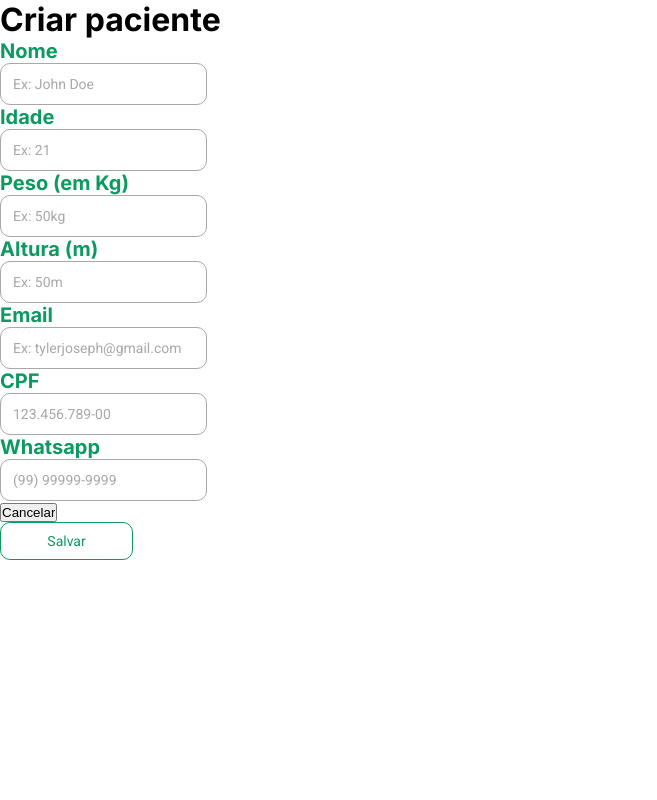
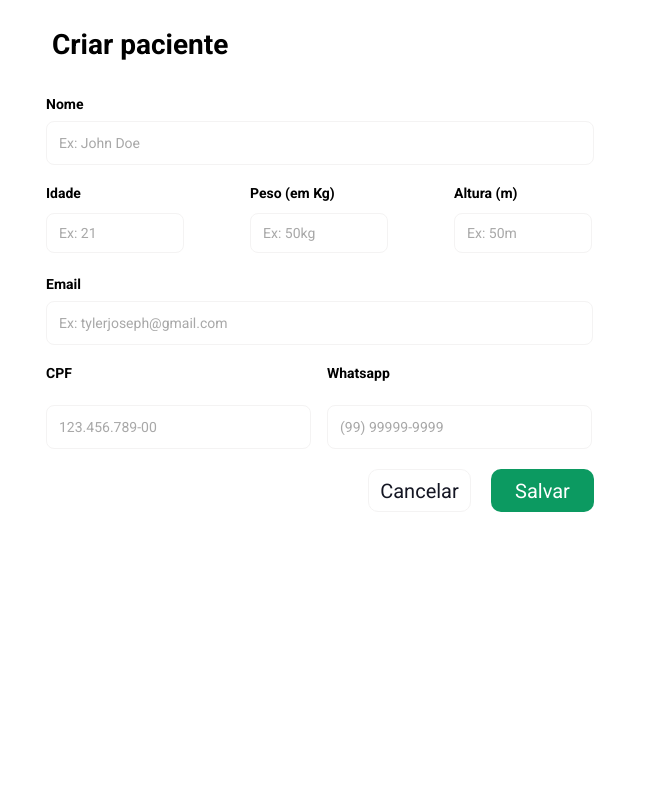
Before and after one commit to taysa-fernandes/Integrador1, a Django app: page /cadastrar-paciente in a window 1280 px wide. Shown: the whole page, without its empty margins (0-657 px from the left). Run offline with Django 4.2, Linux system fonts and the light colour scheme; some libraries are stand-ins or nearby versions.

Commit message:
estilização finalizada

```diff
--- /dev/null
+++ b/core/static/core/estilos/estilo-cadastrar-paciente.css
@@ -0,0 +1,117 @@
+.container-campos-paciente label{
+    color: #000;
+    font-family: 'Roboto', sans-serif;
+    font-size: 14px;
+}
+.conteudo-topo-paciente{
+    display: flex;
+    justify-content: space-between;
+    margin-left: 52px;
+    margin-top: 28px;
+    margin-bottom: 32px;
+    margin-right: 26px;
+}
+.conteudo-topo-paciente h1{
+    color: #000;
+    font-family: 'Roboto', sans-serif;
+    font-size: 28px;
+}
+.cadastro-de-paciente{
+    max-width: 640px;
+    max-height: 559px;
+}
+.nome-paciente{
+    margin-left: 46px;
+}
+.nome-paciente input{
+    border-radius: 8px;
+    border: 1px solid  #F4F3F3;
+    width: 548px;
+    height: 44px;
+    margin-top: 8px;
+    margin-bottom: 20px;
+}
+.row-2-labels{
+    display: flex;
+    justify-content: space-between;
+    margin-left: 46px;
+}
+.row-2-labels input{
+    width: 265px;
+    height: 44px;
+    border-radius: 8px;
+    border: 1px solid  #F4F3F3;
+}
+.cpf-paciente{
+    display: flex;
+    flex-direction:column;
+}
+.whatsapp-paciente{
+    display: flex;
+    flex-direction:column;
+    margin-right: 48px;
+}
+.row-3-labels{
+    display: flex;
+    justify-content: space-between;
+    margin-left: 46px;
+}
+.row-3-labels input{
+    width: 138px;
+    height: 40px;
+    border-radius: 8px;
+    border: 1px solid  #F4F3F3;
+    margin-top: 8px;
+}
+.idade-paciente{
+    display: flex;
+    flex-direction:column;
+}
+.peso-paciente{
+    display: flex;
+    flex-direction:column;
+}
+.altura-paciente{
+    display: flex;
+    flex-direction:column;
+}
+.altura-paciente input{
+    margin-right: 48px;
+}
+.email-paciente{
+    margin-left: 46px;
+}
+.email-paciente input{
+    width: 547px;
+    height: 44px;
+    border-radius: 8px;
+    border: 1px solid  #F4F3F3;
+    margin-top: 8px;
+    margin-bottom: 20px;
+}
+.buttons-cadastrar-paciente{
+    float: right;
+    margin-right: 46px;
+    display: flex;
+    gap: 20px;
+}
+.buttons-cadastrar-paciente #botao-salvar{
+    border-radius: 10px;
+    background:  #0C9A61;
+    border: none;
+    color:  #FFFFFF;
+    font-family: 'Roboto', sans-serif;
+    font-size: 20px;
+    width: 103px;
+    height: 43px;
+}
+.buttons-cadastrar-paciente #botao-cancelar{
+    border-radius: 10px;
+    border: 1px solid #F4F3F3;
+    background:  #FFFFFF;
+    width: 103px;
+    height: 43px;
+    color:  #141623;
+    font-family: 'Roboto', sans-serif;
+    font-size: 20px;
+}
--- a/core/templates/core/base.html
+++ b/core/templates/core/base.html
@@ -27,6 +27,7 @@
 
     <link rel="stylesheet" type="text/css" href="{% static 'core/estilos/alimentos.css' %}" />
     <link rel="stylesheet" type="text/css" href="{% static 'core/estilos/dieta.css' %}" />
+    <link rel="stylesheet" type="text/css" href="{% static 'core/estilos/estilo-cadastrar-paciente.css' %}" />
 
     <script src="https://unpkg.com/@phosphor-icons/web"></script>
   </head>
--- a/core/templates/core/cadastrarPaciente.html
+++ b/core/templates/core/cadastrarPaciente.html
@@ -2,28 +2,32 @@
 {% load static %}
 {% block main %}
 <body>
-    <main class="cadastro de paciente">
+    <main class="cadastro-de-paciente">
         <div class="conteudo-topo-paciente">
             <h1>Criar paciente</h1>
             <i class="ph ph-x"></i>
         </div>
+        <div class="container-campos-paciente">
             <div class="nome-paciente">
                 <label>Nome</label>
                 <br>
                 <input type="text" placeholder="Ex: John Doe" />
             </div>
             <div class="row-3-labels">
+                <div class="idade-paciente">
                     <label>Idade</label>
-            <br>
                     <input type="text" placeholder="Ex: 21" />
                     <br>
+                </div>
+                <div class="peso-paciente">
                     <label>Peso (em Kg)</label>
-            <br>
                     <input type="text" placeholder="Ex: 50kg" />
                     <br>
+                </div>
+                <div class="altura-paciente">
                     <label>Altura (m)</label>
-            <br>
                     <input type="text" placeholder="Ex: 50m" />
+                </div>
             </div>
             <div class="email-paciente">
                 <label>Email</label>
@@ -31,13 +35,18 @@
                 <input type="text" placeholder="Ex: tylerjoseph@gmail.com" />
             </div>
             <div class="row-2-labels">
+                <div class="cpf-paciente">
                     <label>CPF</label>
                     <br>
                     <input type="text" placeholder="123.456.789-00" />
                     <br>
+                </div>
+                <div class="whatsapp-paciente">
                     <label>Whatsapp</label>
                     <br>
                     <input type="text" placeholder="(99) 99999-9999" />
+                </div>
+            </div>
         </div>
         <div class="buttons-cadastrar-paciente">
             <button id="botao-cancelar" type="Cancelar">Cancelar</button>
```
Lines whose indentation alone changed are shown as unchanged.
